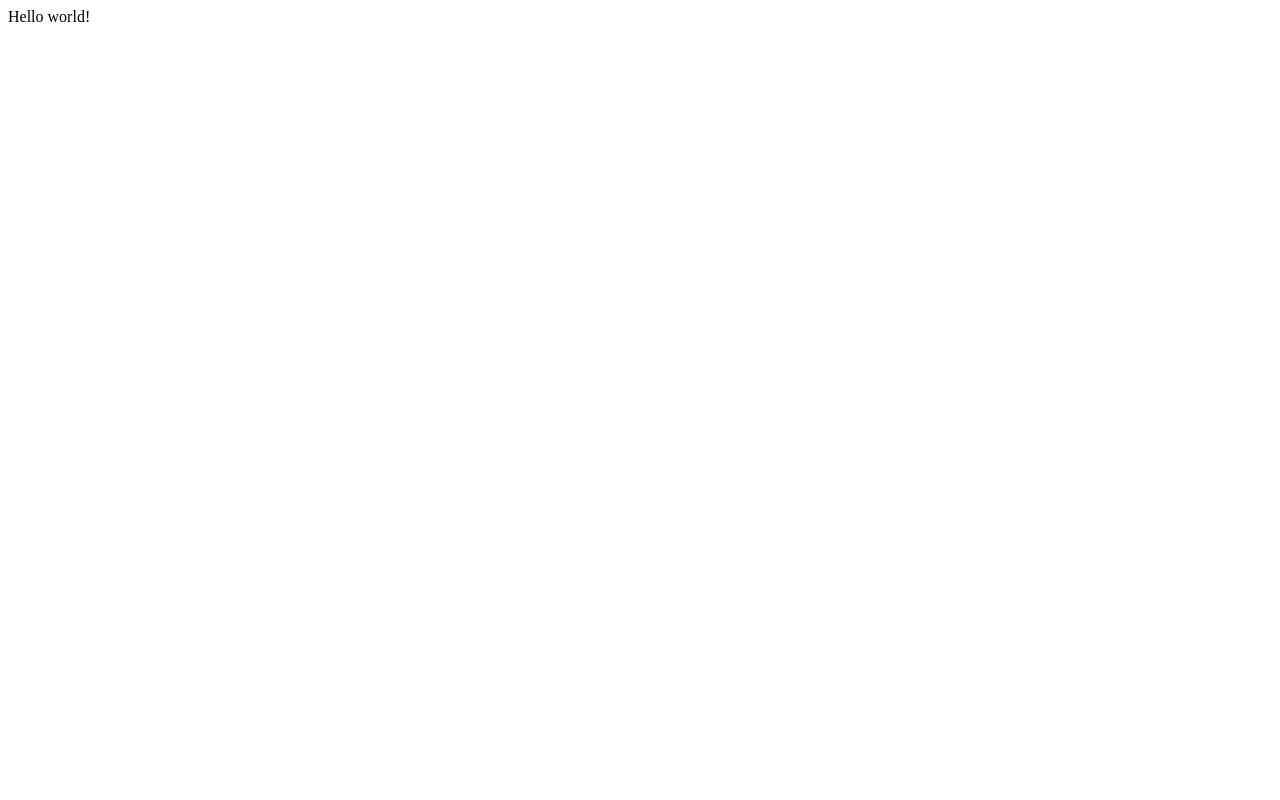
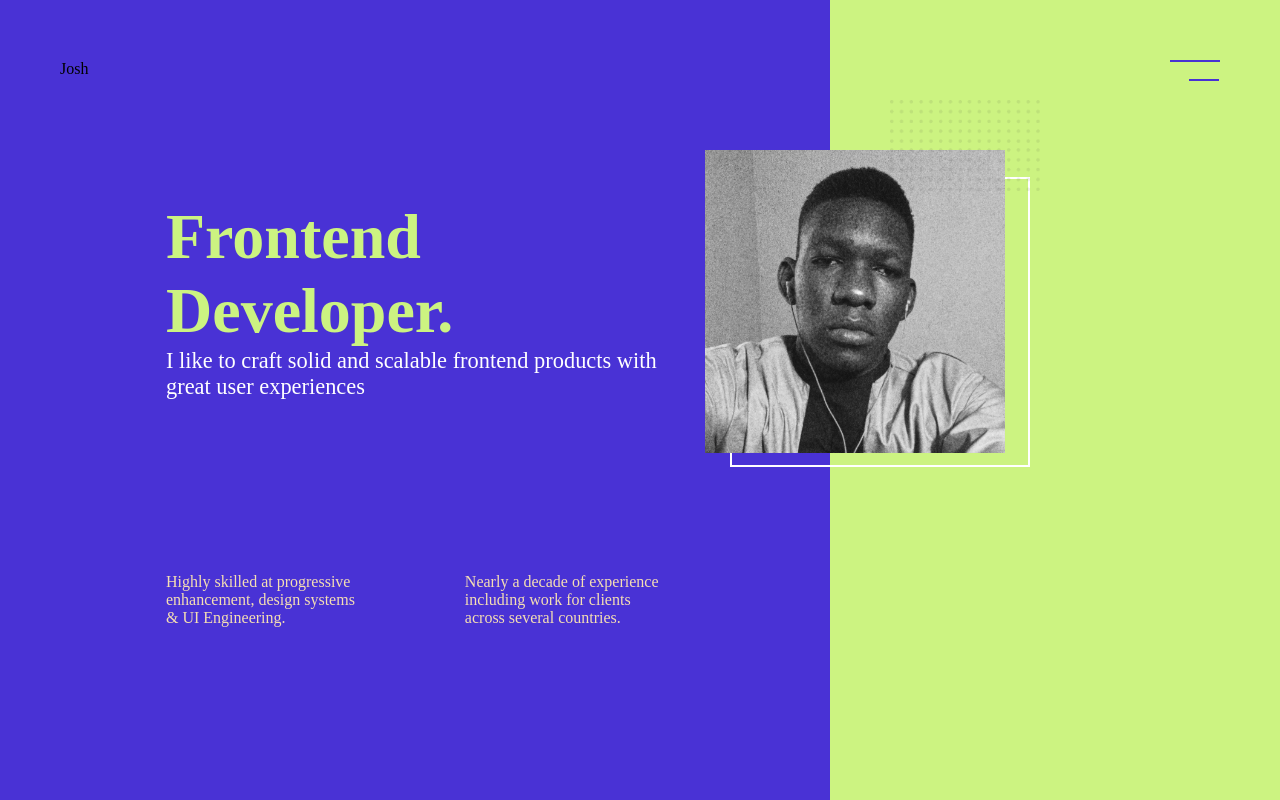
Before and after one commit to JaybeeClassical/Joshua-Portfolio, a Gatsby site: page / in a window 1280 px wide. Built offline with nearby package versions, Linux system fonts and the light colour scheme; Gatsby itself is replaced by a stand-in of ours.

Commit message:
first commit

```diff
--- a/gatsby-config.js
+++ b/gatsby-config.js
@@ -6,5 +6,7 @@
 
 module.exports = {
   /* Your site config here */
-  plugins: [],
+  plugins: [
+    `gatsby-plugin-sass`
+  ],
 }
--- a/package.json
+++ b/package.json
@@ -15,6 +15,8 @@
   },
   "dependencies": {
     "gatsby": "^2.24.50",
+    "gatsby-plugin-sass": "^2.3.12",
+    "node-sass": "^4.14.1",
     "react": "^16.12.0",
     "react-dom": "^16.12.0"
   },
--- /dev/null
+++ b/src/Components/Header/header.js
@@ -0,0 +1,18 @@
+import React from 'react';
+import Styles from '../Header/header.module.scss'
+
+const Header = () => {
+    return (
+        <div className={Styles.header__wrapper}>
+            <div className={Styles.logo}>
+                Josh
+            </div>
+            <div className={Styles.hemburger}>
+                <div className={Styles.lines}></div>
+                <div className={Styles.lines}></div>
+            </div>
+        </div>
+    )
+}
+
+export default Header;
--- /dev/null
+++ b/src/Components/Header/header.module.scss
@@ -0,0 +1,28 @@
+.header__wrapper{
+    position: absolute;
+    z-index: 1;
+    display: flex;
+    height: 70px;
+    margin: 0 auto;
+    justify-content: space-between;
+    width: 100%;
+    padding: 60px;
+}
+
+.hemburger{
+    width: 50px;
+
+
+    .lines{
+        border-top: 2px #4831D4 solid;
+        padding-bottom: 20px;
+    }
+
+    :nth-child(2){
+        border-top: 2px #4831D4 solid;
+        width: 30px;
+        position: relative;
+        top: -3px;
+        left: 19px;
+    }
+}
--- /dev/null
+++ b/src/Components/layout.js
@@ -0,0 +1,15 @@
+import React from 'react';
+import Header from './Header/header.js';
+import Homepage from '../pages/Homepage/homepage'
+
+
+const layout = () => {
+    return (
+        <div>
+            <Header/>
+            <Homepage/>
+        </div>
+    )
+}
+
+export default layout;
--- /dev/null
+++ b/src/pages/Homepage/homepage.js
@@ -0,0 +1,39 @@
+import React from 'react';
+import Styles from '../Homepage/homepage.module.scss'
+import HomepageDesign from '../../../assets/homepage-design.png'
+import Joshua from '../../../assets/josh.jpeg'
+
+
+const Homepage = () => {
+    return (
+        <div className={Styles.homepage__wrapper}>
+            <div className={Styles.homepage__flexBoxes}>
+                <div className={Styles.homepage__left__flexBox}>
+                    <div className={Styles.homepage__content__wrapper}>
+                        <h2 className={Styles.homepage__stackTitle}>
+                            Frontend <br/> Developer.
+                        </h2>
+                        <p>I like to craft solid and scalable frontend products with great user experiences</p>
+                    </div>
+                    <div className={Styles.left__flexBox__smallBoxes}>
+                        <div className={Styles.left__smallBox}>
+                            Highly skilled at progressive enhancement, design systems & UI Engineering.
+                        </div>
+                        <div className={Styles.right__smallBox}>
+                            Nearly a decade of experience including work for clients across several countries.
+                        </div>
+                    </div>
+                </div>
+
+                <div className={Styles.homepage__right__flexBox}>
+                    <img className={Styles.joshua__image} src={Joshua} alt="josh"/>
+                    <div className={Styles.design__borderLine}></div>
+
+                    <img className={Styles.joshua__design} src={HomepageDesign} alt="homepage-design"/>
+                </div>
+            </div>
+        </div>
+    )
+}
+
+export default Homepage;
--- /dev/null
+++ b/src/pages/Homepage/homepage.module.scss
@@ -0,0 +1,106 @@
+*{
+    box-sizing: border-box;
+    margin: 0;
+    padding: 0;
+}
+
+.homepage__wrapper {
+    // width: 100vw;
+    // max-width: 1348px;
+    position: relative;
+    // margin-top: -240px;
+
+    // @media screen and (min-width: 768px) {
+    //     margin-top: -40px;
+    // }
+}
+
+.homepage__flexBoxes{
+    display: block;
+    margin: 0 auto;
+    align-items: center;
+
+    @media screen and (min-width: 768px) {
+        display: flex;
+    }
+}
+
+.homepage__content__wrapper{
+    margin: 200px auto 0px;
+    width: 60%;
+    justify-content: space-between;
+    align-items: center;
+
+    .homepage__stackTitle{
+        color: #CCF381;
+        font-size: 4rem;
+        font-weight: 900;
+    }
+
+    p{
+        color: #ffffff;
+        font-size: 1.4rem;
+        font-weight: 100;
+    }
+}
+
+.homepage__left__flexBox{
+    background-color: rgb(73,50,213);
+    flex-basis: 65.5%;
+    height: 100vh;
+    // position: relative;
+
+    .left__flexBox__smallBoxes{
+        display: flex;
+        margin: 0 auto;
+        width: 60%;
+        justify-content: space-between;
+        align-items: center;
+        height: 50vh;
+        color: wheat;
+
+
+        .left__smallBox{
+            flex-basis: 40%;
+        }
+
+        .right__smallBox{
+            flex-basis: 40%;
+        }
+    }
+
+}
+
+.homepage__right__flexBox{
+    background-color: rgb(204,243,129);
+    flex-basis: 35.5%;
+    height: 100vh;
+    padding-top: 150px;
+    // position: relative;
+
+
+    .joshua__image{
+        position: relative;
+        width: 300px;
+        position: relative;
+        left: -125px;
+        bottom: 139px;
+        top: 0;
+    }
+
+    .design__borderLine{
+        border: white 2px solid;
+        width: 300px;
+        height: 290px;
+        margin-top: -280px;
+        margin-left: -100px;
+    }
+
+    .joshua__design{
+        width: 150px;
+        position: absolute;
+        top: 100px;
+        right: 240px;
+        z-index: 1;
+    }
+}
--- a/src/pages/index.js
+++ b/src/pages/index.js
@@ -1,5 +1,8 @@
 import React from "react"
+import Layout from '../Components/layout'
 
 export default function Home() {
-  return <div>Hello world!</div>
+  return <div>
+   <Layout/>
+  </div>
 }
```
Also changed, not shown: assets/homepage-design.png (added), assets/josh.jpeg (added), 1 other file.
